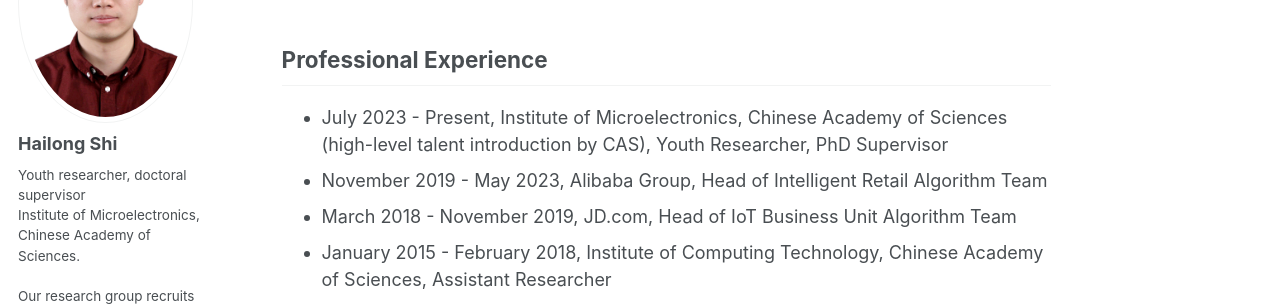
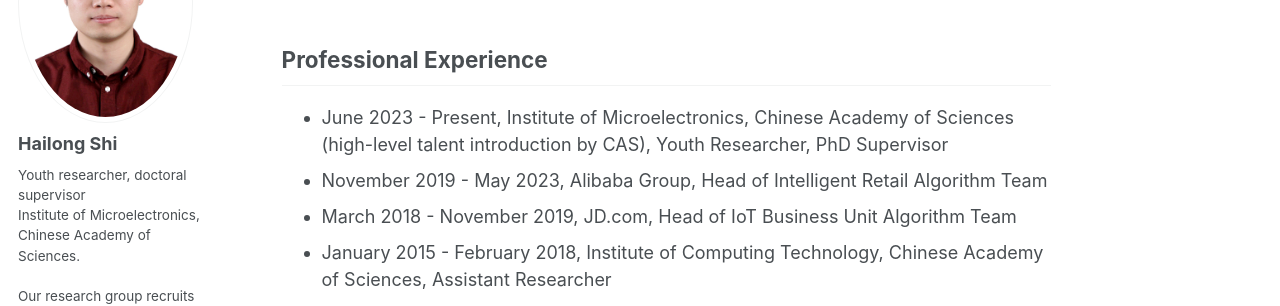
Before and after one commit to shihailong2023/shihailong2023.github.io, a Jekyll site: the page built from _pages/about.md, in a window 1280 px wide and 900 px high, scrolled down 526 px. Shown: the part 153-459 px from the top of the window. Built offline with Jekyll 4.4.1, drawn with Linux system fonts in a browser that asks for light colours.

Commit message:
Update about.md

```diff
--- a/_pages/about.md
+++ b/_pages/about.md
@@ -16,7 +16,7 @@ This is Hailong Shi’s personal homepage.
 
 
 ## Professional Experience
-* July 2023 - Present, Institute of Microelectronics, Chinese Academy of Sciences (high-level talent introduction by CAS), Youth Researcher, PhD Supervisor
+* June 2023 - Present, Institute of Microelectronics, Chinese Academy of Sciences (high-level talent introduction by CAS), Youth Researcher, PhD Supervisor
 * November 2019 - May 2023, Alibaba Group, Head of Intelligent Retail Algorithm Team
 * March 2018 - November 2019, JD.com, Head of IoT Business Unit Algorithm Team
 * January 2015 - February 2018, Institute of Computing Technology, Chinese Academy of Sciences, Assistant Researcher
```
